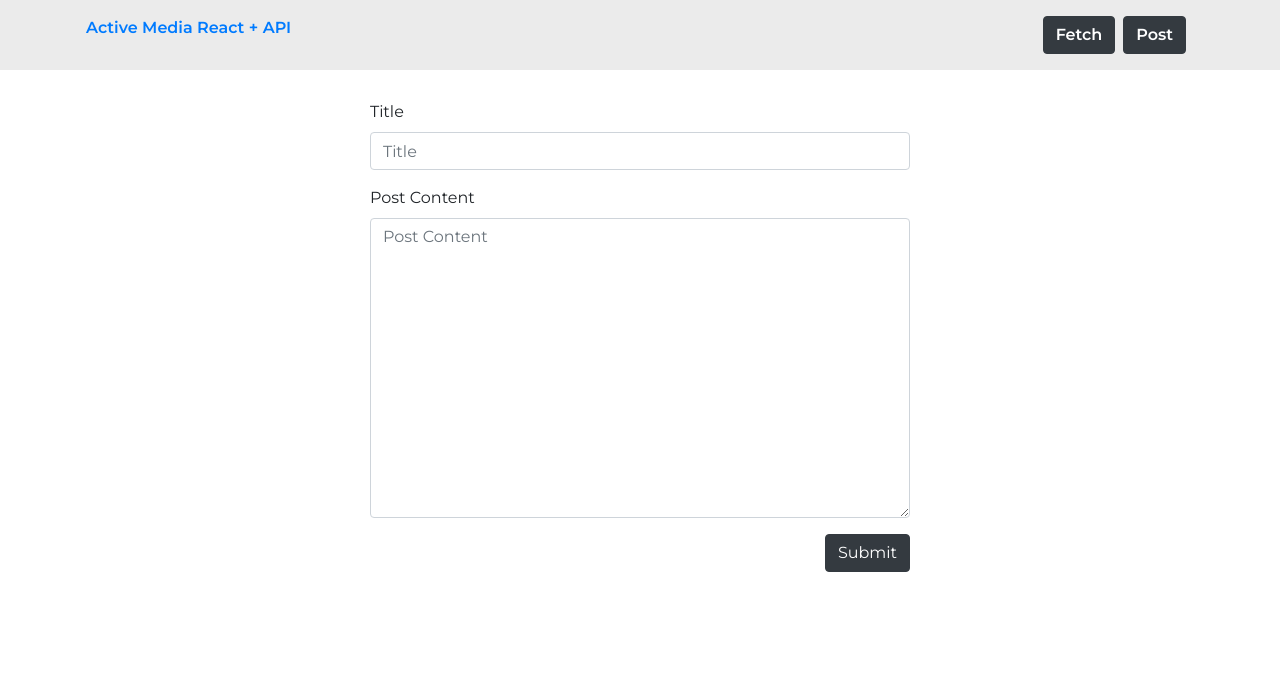
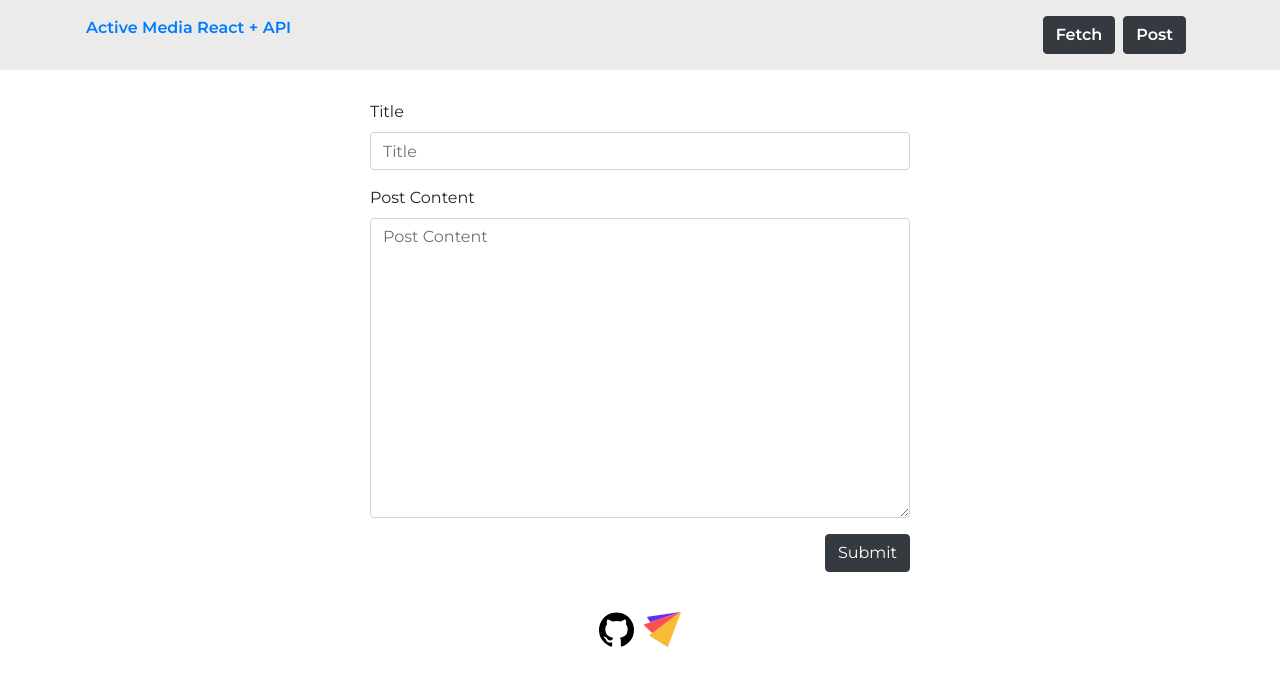
Before and after one commit to ActiveMedia/simple-react-app, a React (Create React App) app: page /post in a window 1280 px wide. Shown: the top 686 px of the page. Built offline with nearby package versions, Linux system fonts and the light colour scheme.

Commit message:
Added footer component.

```diff
--- a/src/App.js
+++ b/src/App.js
@@ -6,6 +6,7 @@ import API from './flux/api';
 
 // Components
 import Nav from './components/nav';
+import Footer from './components/footer';
 import ApiIntro from './components/intro';
 import MainAPP from './components/main';
 
@@ -29,6 +30,7 @@ class App extends Component {
 				<Nav />
 				<ApiIntro />
 				<MainAPP _fetchData={this._fetchData} posts={this.state.list} />
+				<Footer />
 			</div>
 		)
 	}
--- a/src/Post.js
+++ b/src/Post.js
@@ -3,6 +3,7 @@ import React, { Component } from 'react';
 // Components
 import Nav from './components/nav';
 import PostForm from './components/postForm';
+import Footer from './components/footer';
 
 class Post extends Component {
 	render() {
@@ -10,6 +11,7 @@ class Post extends Component {
 			<div>
 				<Nav/>
 				<PostForm />
+				<Footer />
 			</div>
 		)
 	}
--- /dev/null
+++ b/src/components/footer.js
@@ -0,0 +1,28 @@
+import React, { Component } from 'react';
+
+import GitHub from '../assets/logos/github.svg';
+import Active from '../assets/logos/home-header-logo.svg';
+const imageStyle = {
+	height: '35px',
+	marginLeft: '5px',
+	marginRight: '5px'
+}
+
+export default class Footer extends Component {
+	render(){
+		return(
+			<div className="container footer mb-4 mt-4">
+				<div className="row">
+					<div class="col-12 text-center">
+						<a href="https://github.com/activemedia/" target="_blank">
+							<img style={imageStyle} src={GitHub} />
+						</a>
+						<a href="https://activemedia.pt" target="_blank">
+							<img style={imageStyle} src={Active} />
+						</a>
+					</div>
+				</div>
+			</div>
+		)
+	}
+}
--- a/src/index.css
+++ b/src/index.css
@@ -50,3 +50,7 @@ ul li p {
 textarea {
   min-height: 300px;
 }
+
+.footer a {
+  display: inline-block;
+}
```
Also changed, not shown: src/assets/logos/github.svg (added), src/assets/logos/home-header-logo.svg (added).
